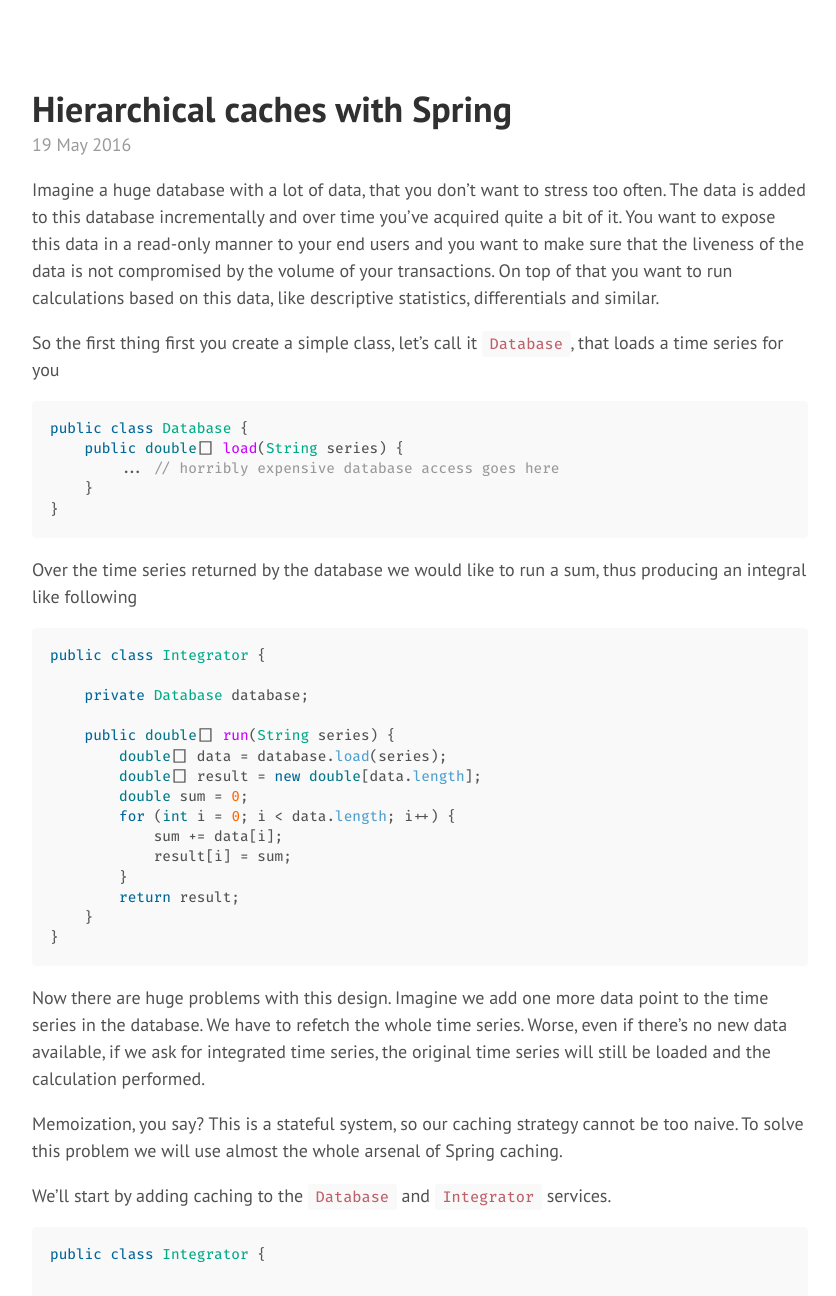
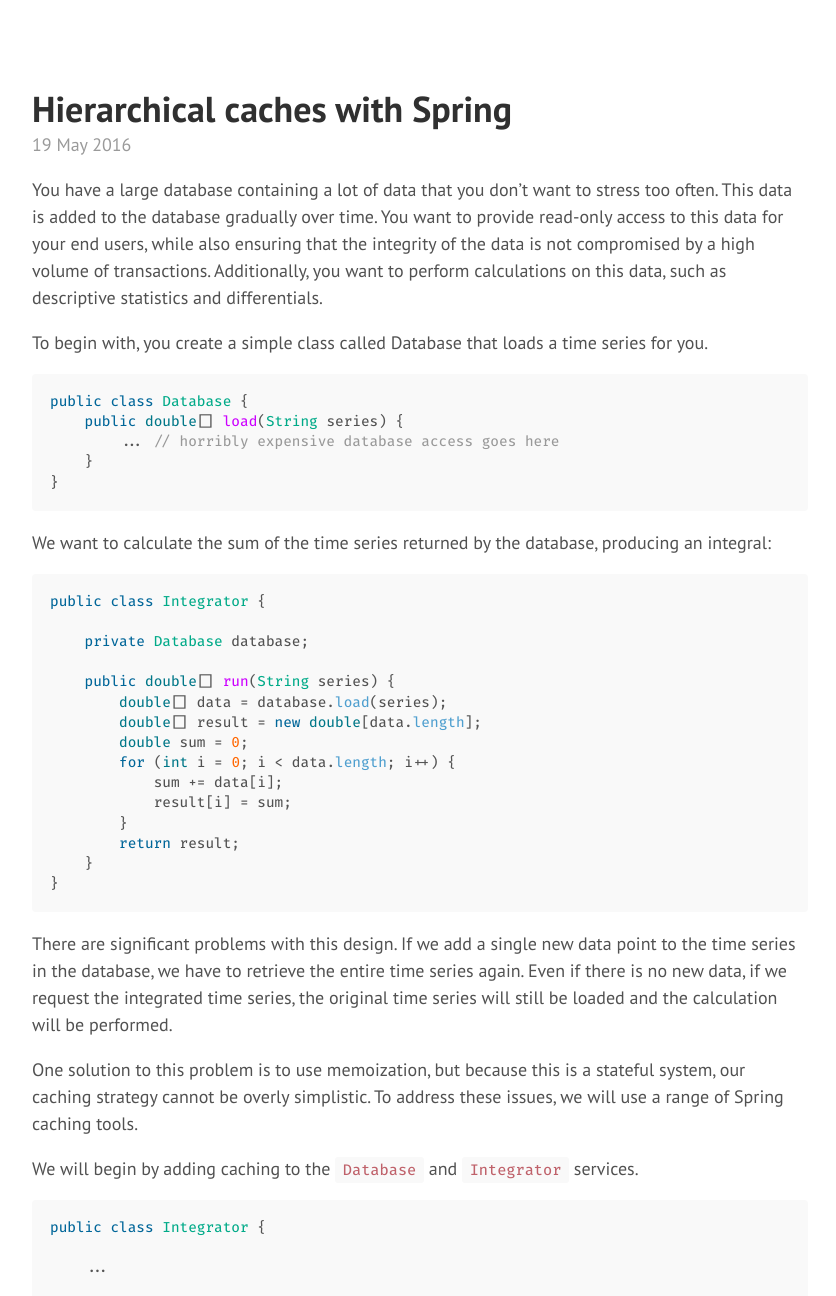
Before and after one commit to vasily-kartashov/vasily-kartashov.github.io, a Jekyll site: the page built from _posts/2016-05-19-hierarchical-caches-with-spring.md, in a window 1280 px wide and 1400 px high, cut to the strip 104-1400 px from the top of the window. Shown: the whole strip, without its empty margins (382-1218 px from the left). Built offline with Jekyll 4.4.1, drawn with Linux system fonts in a browser that asks for light colours; some web fonts are replaced; some of the changed text lies outside the part shown.

Commit message:
some proofreading

````diff
--- a/_posts/2016-05-19-hierarchical-caches-with-spring.md
+++ b/_posts/2016-05-19-hierarchical-caches-with-spring.md
@@ -4,16 +4,9 @@ title: Hierarchical caches with Spring
 tags: java spring
 ---
 
-Imagine a huge database with a lot of data, that you don't want to stress too
-often. The data is added to this database incrementally and over time you've
-acquired quite a bit of it. You want to expose this data in a read-only manner
-to your end users and you want to make sure that the liveness of the data is not
-compromised by the volume of your transactions. On top of that you want to run
-calculations based on this data, like descriptive statistics, differentials
-and similar.
+You have a large database containing a lot of data that you don't want to stress too often. This data is added to the database gradually over time. You want to provide read-only access to this data for your end users, while also ensuring that the integrity of the data is not compromised by a high volume of transactions. Additionally, you want to perform calculations on this data, such as descriptive statistics and differentials.
 
-So the first thing first you create a simple class, let's call it `Database`,
-that loads a time series for you
+To begin with, you create a simple class called Database that loads a time series for you.
 
 ```java
 public class Database {
@@ -23,8 +16,7 @@ public class Database {
 }
 ```
 
-Over the time series returned by the database we would like to run a sum, thus
-producing an integral like following
+We want to calculate the sum of the time series returned by the database, producing an integral:
 
 ```java
 public class Integrator {
@@ -44,18 +36,11 @@ public class Integrator {
 }
 ```
 
-Now there are huge problems with this design. Imagine we add one more data
-point to the time series in the database. We have to refetch the whole
-time series. Worse, even if there's no new data available, if we ask for
-integrated time series, the original time series will still be loaded and the
-calculation performed.
+There are significant problems with this design. If we add a single new data point to the time series in the database, we have to retrieve the entire time series again. Even if there is no new data, if we request the integrated time series, the original time series will still be loaded and the calculation will be performed.
 
-Memoization, you say? This is a stateful system, so our caching strategy cannot
-be too naive. To solve this problem we will use almost the whole arsenal of
-Spring caching.
+One solution to this problem is to use memoization, but because this is a stateful system, our caching strategy cannot be overly simplistic. To address these issues, we will use a range of Spring caching tools.
 
-We'll start by adding caching to the `Database` and `Integrator`
-services.
+We will begin by adding caching to the `Database` and `Integrator` services.
 
 ```java
 public class Integrator {
@@ -79,10 +64,7 @@ public class Database {
 }
 ```
 
-So far so good. Everything is memoized and caches, once written, stay so forever.
-The next step is crucial. There's a coordination effort required
-between cache eviction and new data arrival. We therefore introduce a new
-abstraction that I will unapologetically call a `Repository`
+We have made progress by memoizing and caching everything. Once written, the cache remains indefinitely. The next step is crucial because we need to coordinate cache eviction with the arrival of new data. To achieve this, we will introduce a new abstraction called a `Repository`:
 
 ```java
 public class Repository {
@@ -120,13 +102,14 @@ There are multiple rather subtle points about this design. First, the method
 - stores the new extended series in the "nominal" cache: `@CachePut`
 - drops the "integral" cache for the new series: `@CacheEvict`
 
-Second, the method `reset` doesn't touch the database, in fact it doesn't do anything,
-and only resets both caches - "nominal" and "integral" - through annotations.
+There are a few key points to consider in this design. First, the update method does not update the database directly. Instead, it:
 
-Some might say, this is just horrible, I could write it all myself in no time,
-by implementing the caching rules explicitly. And I am fairly sure it's true.
-The approach described above will only start to make sense if there's not
-a single integral function that you want to run over your data, but rather
-a whole mesh of hierarchical calculations. Specifying the functional
-dependencies in your java code and caching policy in the annotations keeps
-concerns separated and allows better reuse and testability.
+- reads the value from either the "nominal" cache or the database using `database.load()`
+- adds a value to the end of the loaded series
+- stores the new, extended series in the "nominal" cache using `@CachePut`
+- drops the "integral" cache for the new series using `@CacheEvict`
+
+
+Second, the reset method does not access the database at all. It simply resets both the "nominal" and "integral" caches using annotations.
+
+Some may argue that this approach is unnecessarily complex and that they could implement the necessary caching rules themselves more quickly. However, this approach becomes more practical when there are not just one, but many hierarchical calculations that need to be run on the data. By specifying functional dependencies in the Java code and caching policies in the annotations, concerns are separated and the code becomes more reusable and testable.
````
Also changed, not shown: _posts/2016-06-10-creating-null-safe-comparators.md (+6 -17 lines), _posts/2017-07-16-command-resource.md (+6 -13 lines), _posts/2018-07-24-using-datadog-on-elastic-beanstalk.md (+5 -9 lines).
